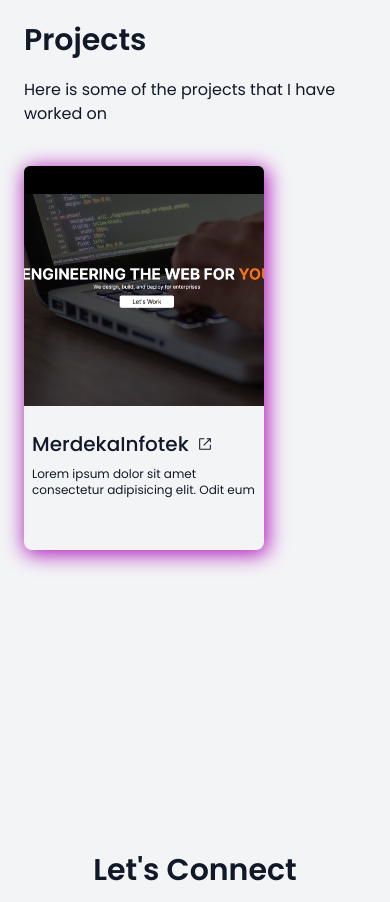
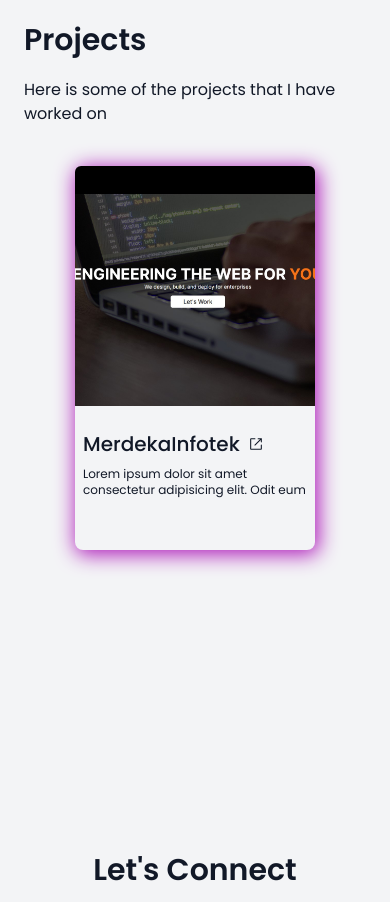
Before and after one commit to abelmorad/abel-morad, a React (Vite) app: page / in a window 390 px wide. Shown: the part 3540-4442 px from the top of the page. Built offline with nearby package versions, Linux system fonts and the light colour scheme.

Commit message:
Style: fix card placement on mobile

```diff
--- a/src/pages/Projects.tsx
+++ b/src/pages/Projects.tsx
@@ -8,7 +8,7 @@ function Projects() {
         <h1 className="text-3xl font-semibold mb-5">Projects</h1>
         <p>Here is some of the projects that I have worked on</p>
       </section>
-      <section className="flex flex-wrap pt-10">
+      <section className="flex flex-wrap pt-10 place-content-center tablet:place-content-start">
         <ProjectCard />
       </section>
       <div className="mobile:hidden tablet:block">
```
